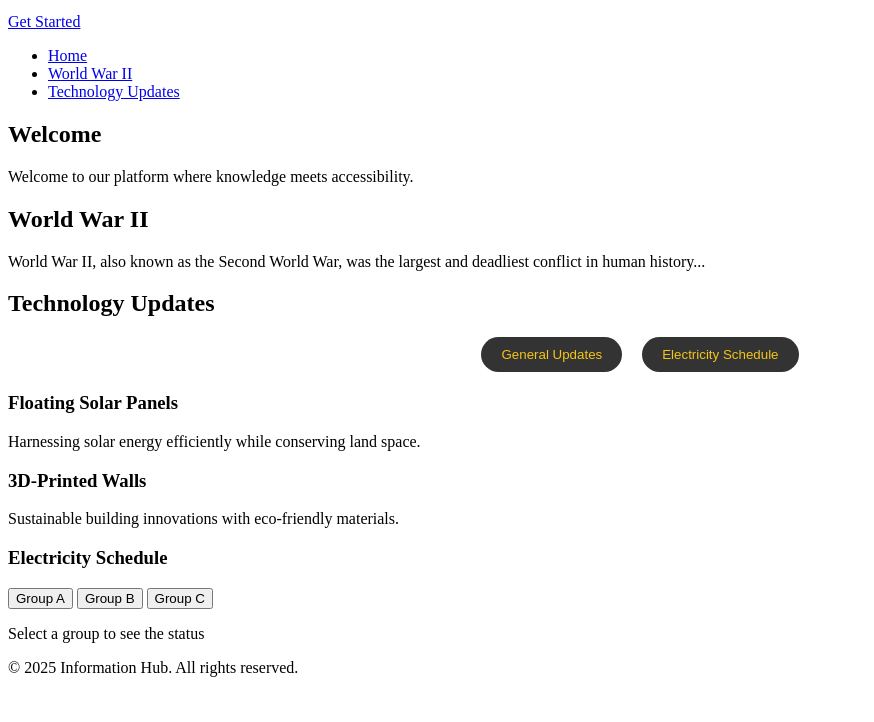
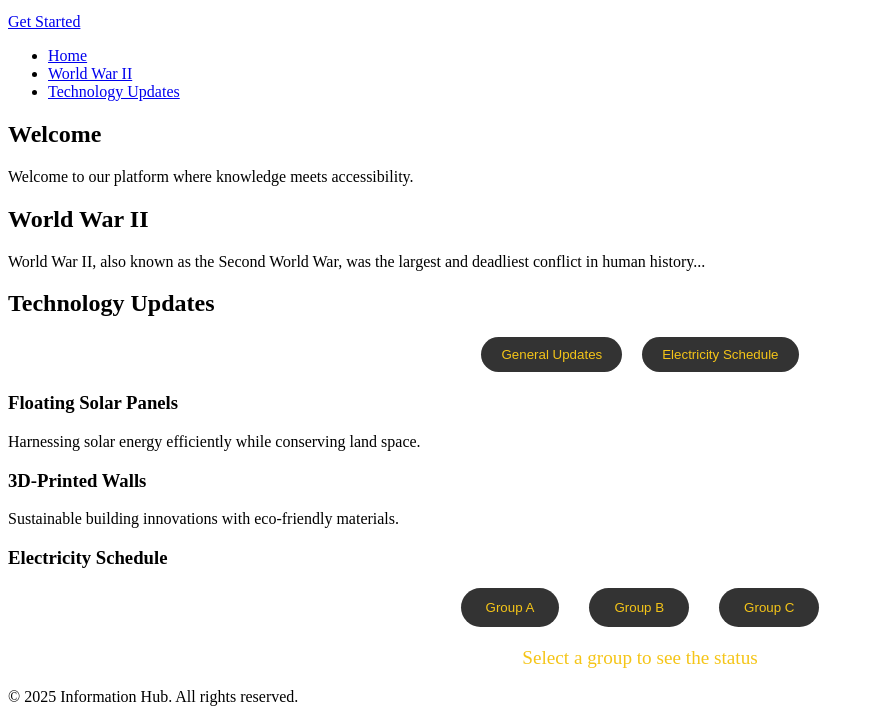
Before and after one commit to KyawZayHein1/knowledge, a plain HTML site: page index.html in a window 1280 px wide. Shown: the part 101-823 px from the top of the page, without its empty margins (0-874 px from the left). Before the commit the page ends 800 px from the top, so only its background shows below. Drawn offline with Linux system fonts and the light colour scheme.

Commit message:
Update styles.css

```diff
--- a/styles.css
+++ b/styles.css
@@ -21,26 +21,27 @@
     color: #121212;
 }
 
-  /* Filter Controls */
-  .filter-controls {
+/* Button Group for Group A, B, C */
+.button-group {
     display: flex;
     justify-content: center;
-    gap: 15px;
     margin-bottom: 20px;
 }
 
-  .filter-controls label,
-  .filter-controls select {
-    font-size: 1rem;
-    color: #e0e0e0;
-  }
-
-  .filter-controls select {
-    padding: 5px 10px;
+.button-group button {
+    margin: 0 15px;
+    padding: 12px 25px;
     background-color: #333333;
     color: #f5c518;
     border: none;
-    border-radius: 5px;
+    border-radius: 25px;
+    cursor: pointer;
+    transition: all 0.3s ease;
+}
+
+.button-group button:hover {
+    background-color: #f5c518;
+    color: #121212;
 }
 
 /* Schedule Table */
@@ -67,3 +68,16 @@
 #schedule-table tbody tr:hover {
     background-color: #2a2a2a;
 }
+
+/* Status Display */
+#status-display {
+    margin-top: 20px;
+    text-align: center;
+    font-size: 1.2rem;
+    color: #f5c518;
+}
+
+#electricity-status,
+#time-left {
+    margin-top: 10px;
+}
```
Lines whose indentation alone changed are shown as unchanged.
